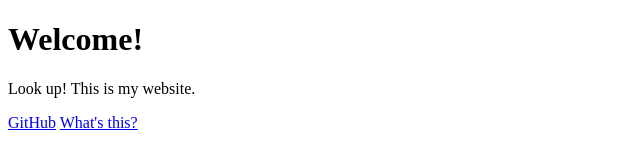
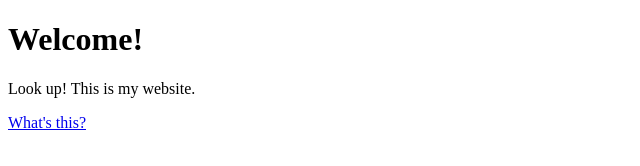
Before and after one commit to oggy250413-2/oggy250413-2.github.io, a plain HTML site: page index.html in a window 1280 px wide. Shown: the full height of the page, 0-640 px from the left. Drawn offline with Linux system fonts and the light colour scheme.

Commit message:
Update index.html

```diff
--- a/index.html
+++ b/index.html
@@ -6,5 +6,4 @@
   <body>
     <h1>Welcome!</h1>
     <p>Look up! This is my website.</p>
-    <a href="https://www.github.com/oggy250413-2">GitHub</a>
     <a href="https://bit.ly/3HmFQfk">What's this?</a>
```
